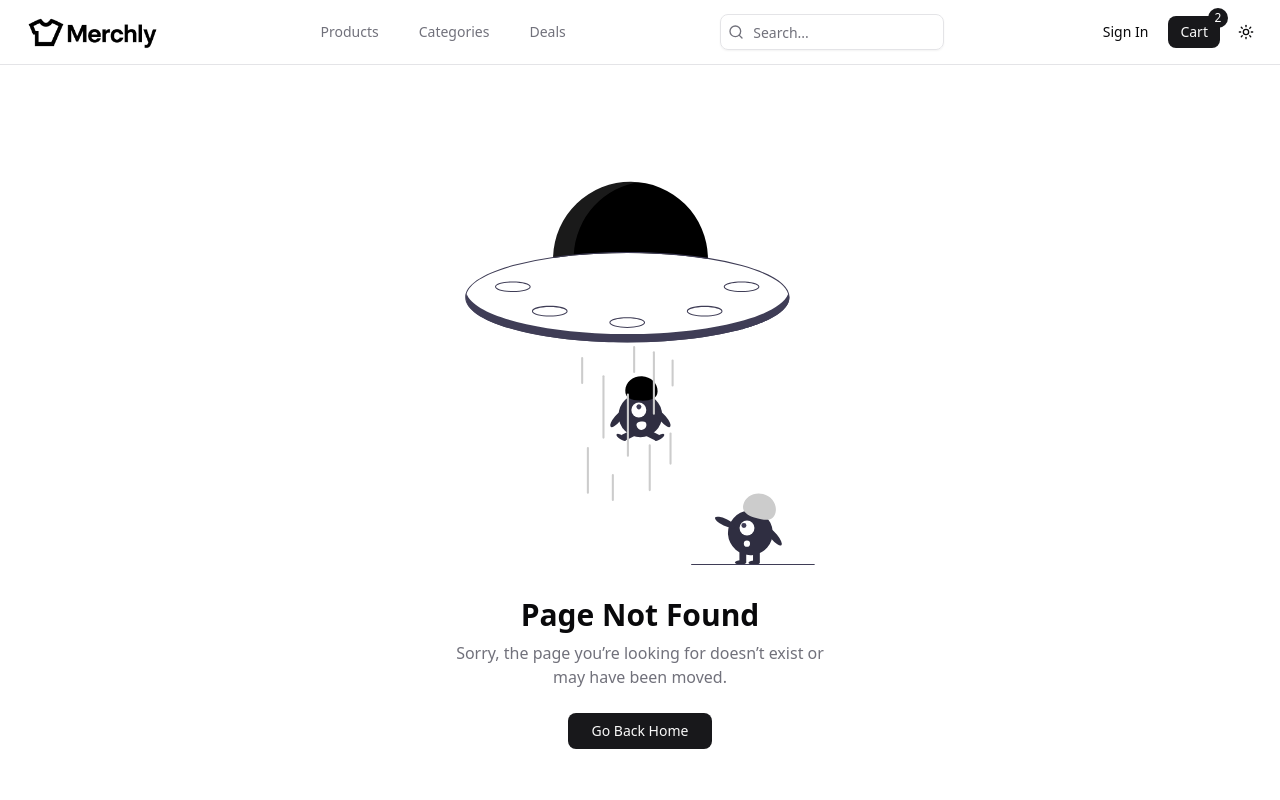
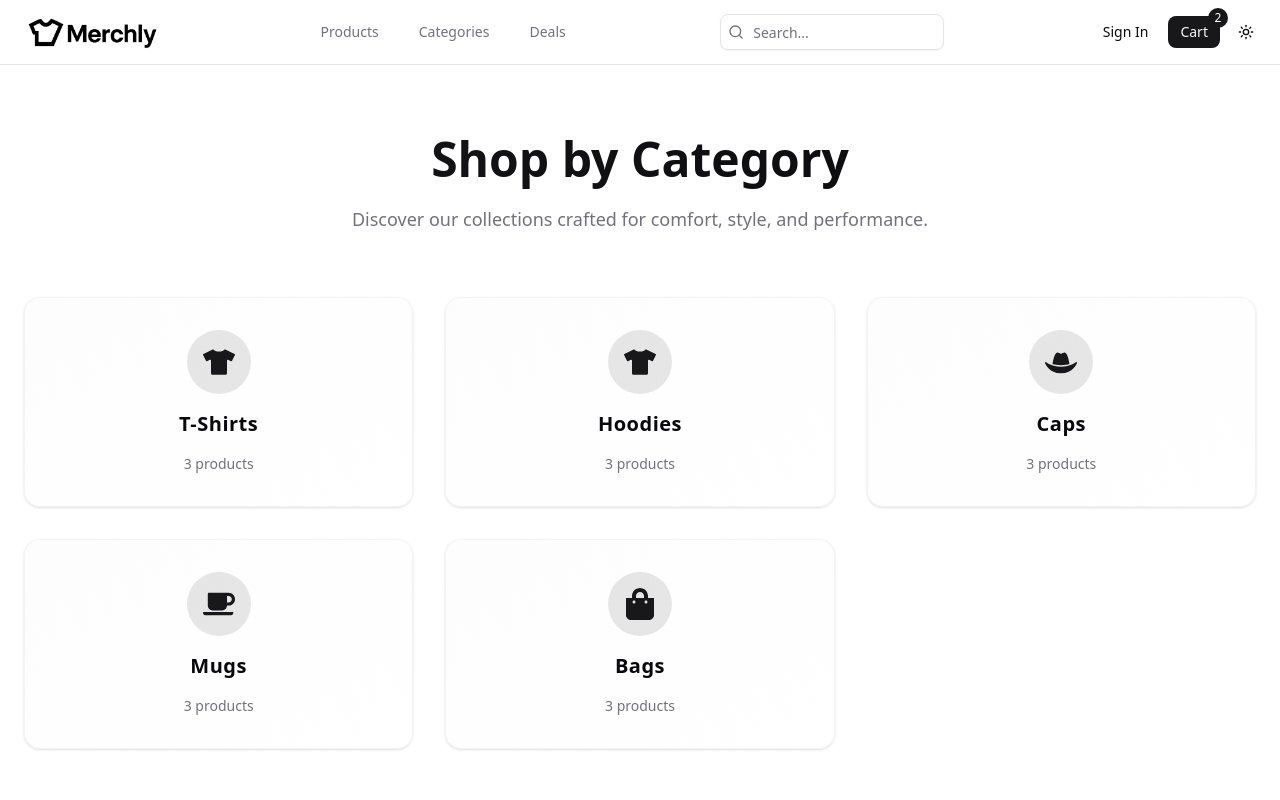
Before and after one commit to Ujjwalprajapati16/Merchly, a Next.js app in the folder web/: page /categories in a window 1280 px wide. Before the commit this address had no page. Shown: the top 800 px of the page. Built offline with nearby package versions, Linux system fonts and the light colour scheme.

Commit message:
ui: add categories page and their required components and fix home page with dynamic routes

```diff
--- a/web/src/app/(home)/components/FeaturedProducts.tsx
+++ b/web/src/app/(home)/components/FeaturedProducts.tsx
@@ -5,47 +5,24 @@ import { Card, CardContent } from "@/components/ui/card";
 import { Button } from "@/components/ui/button";
 import { FaShoppingCart } from "react-icons/fa";
 import Image from "next/image.js";
-
-const imageurl = "https://res.cloudinary.com/dpodyegcn/image/upload/v1757846529/cld-sample-5.jpg";
-const featuredProducts = [
-  {
-    id: 1,
-    name: "Classic Graphic Tee",
-    price: "$29",
-    // icon: <FaTshirt className="w-12 h-12 text-muted-foreground" />,
-    image: imageurl
-  },
-  {
-    id: 2,
-    name: "Cozy Hoodie",
-    price: "$49",
-    image: imageurl
-  },
-  {
-    id: 3,
-    name: "Stylish Cap",
-    price: "$19",
-    image: imageurl
-  },
-  {
-    id: 4,
-    name: "Coffee Mug",
-    price: "$15",
-    image: imageurl
-  },
-];
+import products from "@/_db/product.json";
 
 const FeaturedProducts = () => {
+  // Sort products by ID descending (latest first) and take top 4
+  const latestProducts = [...products]
+    .sort((a, b) => b.id - a.id)
+    .slice(0, 4);
+
   return (
     <section className="w-full py-16 px-6 bg-background">
       <div className="max-w-6xl mx-auto text-center">
         <h2 className="text-3xl font-semibold mb-3">Featured Products</h2>
         <p className="text-muted-foreground mb-10">
-          Check out our top-selling merchandise handpicked just for you.
+          Check out our latest merchandise handpicked just for you.
         </p>
 
         <div className="grid gap-8 sm:grid-cols-2 lg:grid-cols-4">
-          {featuredProducts.map((product, i) => (
+          {latestProducts.map((product, i) => (
             <motion.div
               key={product.id}
               initial={{ opacity: 0, y: 30 }}
@@ -53,15 +30,20 @@ const FeaturedProducts = () => {
               transition={{ delay: i * 0.1, duration: 0.4 }}
               viewport={{ once: true }}
             >
-              <Card className="group relative overflow-hidden border border-border/40 rounded-2xl shadow-sm hover:shadow-xl transition-all duration-300">
+              <Card className="group relative overflow-hidden border border-border/40 rounded-2xl shadow-sm hover:shadow-xl transition-all duration-300 cursor-pointer">
                 <div className="flex items-center justify-center w-full h-56 bg-muted/10 rounded-t-2xl mb-4 overflow-hidden">
                   <Image
-                    src={product.image || ""}
+                    src={Array.isArray(product.image) ? product.image[0] : product.image}
                     alt={product.name}
                     width={300}
                     height={300}
-                    className="object-contain w-full h-full"
+                    className="object-contain w-full h-full rounded-2xl border"
                   />
+                  {product.badge && (
+                    <span className="absolute top-3 right-3 bg-primary text-white text-xs px-2 py-1 rounded-full dark:bg-primary/80 dark:text-primary-foreground">
+                      {product.badge}
+                    </span>
+                  )}
                 </div>
 
                 <CardContent className="p-6 flex flex-col items-center text-center space-y-2">
@@ -72,7 +54,6 @@ const FeaturedProducts = () => {
                   </Button>
                 </CardContent>
               </Card>
-
             </motion.div>
           ))}
         </div>
--- a/web/src/app/(home)/components/ProductCategories.tsx
+++ b/web/src/app/(home)/components/ProductCategories.tsx
@@ -2,48 +2,38 @@
 
 import { motion } from "framer-motion";
 import { Card, CardContent } from "@/components/ui/card";
-import { FaTshirt, FaHatCowboy, FaMugHot, FaClipboard, FaShoppingBag } from "react-icons/fa";
+import products from "@/_db/product.json";
+import {
+  FaTshirt,
+  FaHatCowboy,
+  FaMugHot,
+  FaClipboard,
+  FaShoppingBag,
+} from "react-icons/fa";
+import Link from "next/link";
+import { JSX } from "react";
 
-const categories = [
-  {
-    id: 1,
-    name: "T-Shirts",
-    icon: <FaTshirt className="w-6 h-6 text-primary" />,
-    description: "Soft, comfortable, and stylish tees for every occasion.",
-  },
-  {
-    id: 2,
-    name: "Hoodies",
-    icon: <FaTshirt className="w-6 h-6 text-primary" />,
-    description: "Cozy hoodies to keep you warm and trendy all year.",
-  },
-  {
-    id: 3,
-    name: "Caps",
-    icon: <FaHatCowboy className="w-6 h-6 text-primary" />,
-    description: "Classic caps to complete your casual look.",
-  },
-  {
-    id: 4,
-    name: "Mugs",
-    icon: <FaMugHot className="w-6 h-6 text-primary" />,
-    description: "Personalized mugs perfect for coffee lovers.",
-  },
-  {
-    id: 5,
-    name: "Posters",
-    icon: <FaClipboard className="w-6 h-6 text-primary" />,
-    description: "High-quality posters to decorate your space.",
-  },
-  {
-    id: 6,
-    name: "Bags",
-    icon: <FaShoppingBag className="w-6 h-6 text-primary" />,
-    description: "Durable and stylish bags for everyday use.",
-  },
-];
+// Map category names to icons
+const categoryIcons: Record<string, JSX.Element> = {
+  "T-Shirts": <FaTshirt className="w-6 h-6 text-primary" />,
+  "Hoodies": <FaTshirt className="w-6 h-6 text-primary" />,
+  "Caps": <FaHatCowboy className="w-6 h-6 text-primary" />,
+  "Mugs": <FaMugHot className="w-6 h-6 text-primary" />,
+  "Posters": <FaClipboard className="w-6 h-6 text-primary" />,
+  "Bags": <FaShoppingBag className="w-6 h-6 text-primary" />,
+};
 
 const ProductCategories = () => {
+  // Generate unique categories dynamically
+  const categories = Array.from(new Set(products.map((p) => p.category))).map(
+    (cat) => ({
+      name: cat,
+      slug: cat.toLowerCase().replace(/\s+/g, "-"),
+      icon: categoryIcons[cat] || <FaClipboard className="w-6 h-6 text-primary" />,
+      description: `Explore our exclusive ${cat.toLowerCase()} collection.`,
+    })
+  );
+
   return (
     <section className="w-full py-16 px-6 bg-background">
       <div className="max-w-6xl mx-auto text-center">
@@ -55,21 +45,25 @@ const ProductCategories = () => {
         <div className="grid gap-6 sm:grid-cols-2 lg:grid-cols-3">
           {categories.map((cat, i) => (
             <motion.div
-              key={cat.id}
+              key={cat.slug}
               initial={{ opacity: 0, y: 30 }}
               whileInView={{ opacity: 1, y: 0 }}
               transition={{ delay: i * 0.1, duration: 0.4 }}
               viewport={{ once: true }}
             >
-              <Card className="group relative overflow-hidden border border-border/40 hover:border-primary/50 transition-all duration-300 rounded-2xl hover:shadow-lg hover:shadow-primary/10">
+              <Link href={`/categories/${cat.slug}`}>
+                <Card className="group relative overflow-hidden border border-border/40 hover:border-primary/50 transition-all duration-300 rounded-2xl hover:shadow-lg hover:shadow-primary/10 cursor-pointer">
                   <CardContent className="p-6 flex flex-col items-center text-center space-y-3">
                     <div className="w-14 h-14 flex items-center justify-center rounded-full bg-muted group-hover:bg-primary/10 transition-colors">
                       {cat.icon}
                     </div>
                     <h3 className="text-lg font-medium">{cat.name}</h3>
-                  <p className="text-sm text-muted-foreground leading-relaxed">{cat.description}</p>
+                    <p className="text-sm text-muted-foreground leading-relaxed">
+                      {cat.description}
+                    </p>
                   </CardContent>
                 </Card>
+              </Link>
             </motion.div>
           ))}
         </div>
--- /dev/null
+++ b/web/src/app/categories/[slug]/page.tsx
@@ -0,0 +1,28 @@
+import { notFound } from "next/navigation";
+import products from "@/_db/product.json";
+import ProductCard from "@/components/ProductCard";
+import CategoriesHero from "../components/CategoriesHero";
+
+
+export default async function CategoryDetails({ params }: { params: Promise<{ slug: string }> }) {
+  const { slug } = await params;
+
+  const categoryName = slug.replace(/-/g, " ").replace(/\b\w/g, (c) => c.toUpperCase());
+  const categoryProducts = products.filter(
+    (p) => p.category.toLowerCase().replace(/\s+/g, "-") === slug
+  );
+
+  if (categoryProducts.length === 0) return notFound();
+
+  return (
+    <div className="container mx-auto px-6 py-10">
+      <CategoriesHero title={categoryName} subtitle={`Explore all ${categoryName} products`} />
+
+      <div className="grid grid-cols-1 sm:grid-cols-2 md:grid-cols-3 gap-8 mt-8">
+        {categoryProducts.map((product) => (
+          <ProductCard key={product.id} product={product} />
+        ))}
+      </div>
+    </div>
+  );
+}
--- /dev/null
+++ b/web/src/app/categories/components/CategoriesHero.tsx
@@ -0,0 +1,37 @@
+"use client";
+
+import { motion } from "framer-motion";
+
+interface CategoriesHeroProps {
+  title: string;
+  subtitle: string;
+}
+
+const CategoriesHero = ({ title, subtitle }: CategoriesHeroProps) => {
+  return (
+    <section className="relative w-full py-20 px-6 bg-gradient-to-r from-purple-600 via-pink-500 to-orange-400 text-white text-center overflow-hidden rounded-3xl">
+      {/* subtle animated gradient overlay */}
+      <motion.div
+        className="absolute inset-0 bg-[radial-gradient(circle_at_top_left,rgba(255,255,255,0.2),transparent)]"
+        animate={{ opacity: [0.7, 0.9, 0.7] }}
+        transition={{ duration: 5, repeat: Infinity, ease: "easeInOut" }}
+      />
+
+      <motion.div
+        className="relative z-10 max-w-3xl mx-auto"
+        initial={{ opacity: 0, y: 40 }}
+        animate={{ opacity: 1, y: 0 }}
+        transition={{ duration: 0.8 }}
+      >
+        <h1 className="text-5xl font-extrabold tracking-tight mb-4 drop-shadow-md">
+          {title}
+        </h1>
+        <p className="text-lg md:text-xl font-light opacity-90">
+          {subtitle}
+        </p>
+      </motion.div>
+    </section>
+  );
+};
+
+export default CategoriesHero;
--- /dev/null
+++ b/web/src/app/categories/components/CategoryCard.tsx
@@ -0,0 +1,43 @@
+"use client";
+
+import Link from "next/link";
+import { motion } from "framer-motion";
+import { Card, CardContent } from "@/components/ui/card";
+import { IconType } from "react-icons";
+
+interface CategoryCardProps {
+  name: string;
+  slug: string;
+  count: number;
+  Icon: IconType;
+}
+
+export default function CategoryCard({ name, slug, count, Icon }: CategoryCardProps) {
+  return (
+    <Link href={`/categories/${slug}`}>
+      <motion.div
+        whileHover={{ scale: 1.05, y: -4 }}
+        transition={{ type: "spring", stiffness: 300 }}
+      >
+        <Card className="group relative overflow-hidden rounded-2xl border border-border/40 p-8 text-center shadow-sm hover:shadow-xl transition-all duration-300 bg-gradient-to-br from-muted/20 to-background">
+          <CardContent className="flex flex-col items-center space-y-4">
+            <div className="p-4 rounded-full bg-primary/10 group-hover:bg-primary/20 transition-colors">
+              <Icon className="w-8 h-8 text-primary group-hover:scale-110 transition-transform" />
+            </div>
+            <h3 className="text-xl font-semibold tracking-wide group-hover:text-primary transition-colors">
+              {name}
+            </h3>
+            <p className="text-sm text-muted-foreground">{count} products</p>
+          </CardContent>
+
+          {/* Animated underline */}
+          <motion.div
+            className="absolute bottom-0 left-0 h-1 w-0 bg-primary"
+            whileHover={{ width: "100%" }}
+            transition={{ duration: 0.3 }}
+          />
+        </Card>
+      </motion.div>
+    </Link>
+  );
+}
--- /dev/null
+++ b/web/src/app/categories/page.tsx
@@ -0,0 +1,68 @@
+"use client";
+
+import products from "@/_db/product.json";
+import CategoryCard from "./components/CategoryCard";
+import {
+  FaTshirt,
+  FaShoppingBag,
+  FaCoffee,
+  FaHatCowboy,
+} from "react-icons/fa";
+import { motion } from "framer-motion";
+import { IconType } from "react-icons";
+
+export default function CategoriesPage() {
+  const iconMap: Record<string, IconType> = {
+    "t-shirts": FaTshirt,
+    "hoodies": FaTshirt,
+    "mugs": FaCoffee,
+    "bags": FaShoppingBag,
+    "caps": FaHatCowboy,
+  };
+
+  const categories = Array.from(new Set(products.map((p) => p.category))).map((category) => {
+    const slug = category.toLowerCase().replace(/\s+/g, "-");
+    const count = products.filter((p) => p.category === category).length;
+    const Icon = iconMap[slug] || FaShoppingBag;
+
+    return { name: category, slug, count, Icon };
+  });
+
+  return (
+    <section className="container mx-auto px-6 py-16">
+      <motion.div
+        className="text-center mb-16"
+        initial={{ opacity: 0, y: 20 }}
+        animate={{ opacity: 1, y: 0 }}
+        transition={{ duration: 0.6 }}
+      >
+        <h1 className="text-4xl md:text-5xl font-bold mb-4 bg-gradient-to-r from-primary to-foreground bg-clip-text text-transparent py-1.5">
+          Shop by Category
+        </h1>
+        <p className="text-muted-foreground text-lg">
+          Discover our collections crafted for comfort, style, and performance.
+        </p>
+      </motion.div>
+
+      <motion.div
+        className="grid grid-cols-1 sm:grid-cols-2 lg:grid-cols-3 gap-8"
+        initial="hidden"
+        animate="visible"
+        variants={{
+          hidden: {},
+          visible: { transition: { staggerChildren: 0.1 } },
+        }}
+      >
+        {categories.map((cat) => (
+          <motion.div
+            key={cat.slug}
+            initial={{ opacity: 0, y: 20 }}
+            animate={{ opacity: 1, y: 0 }}
+          >
+            <CategoryCard {...cat} />
+          </motion.div>
+        ))}
+      </motion.div>
+    </section>
+  );
+}
--- a/web/src/app/products/[slug]/page.tsx
+++ b/web/src/app/products/[slug]/page.tsx
@@ -1,5 +1,5 @@
 import { notFound } from "next/navigation";
-import products from "../_db/product.json";
+import products from "@/_db/product.json";
 import ProductCarousel from "./components/ProductCarousel";
 import ProductInfo from "./components/ProductInfo";
 
--- a/web/src/app/products/components/ProductGrid.tsx
+++ b/web/src/app/products/components/ProductGrid.tsx
@@ -1,7 +1,7 @@
 "use client";
 
 import { useState } from "react";
-import ProductCard from "./ProductCard";
+import ProductCard from "../../../components/ProductCard";
 import SortDropdown from "./SortDropdown";
 import { Product } from "@/types/productTypes.js";
 
--- a/web/src/app/products/page.tsx
+++ b/web/src/app/products/page.tsx
@@ -2,13 +2,13 @@ import ProductsHero from "./components/ProductsHero";
 import ProductGrid from "./components/ProductGrid";
 
 
-import productsData from "./_db/product.json";
+import productsData from "@/_db/product.json";
 
 export default function Products() {
   return (
-    <>
+    <div className="py-6 px-6">
       <ProductsHero />
       <ProductGrid products={productsData} />
-    </>
+    </div>
   );
 }
```
Also changed, not shown: web/src/_db/product.json (renamed from web/src/app/products/_db/product.json), web/src/components/ProductCard.tsx (renamed from web/src/app/products/components/ProductCard.tsx). Lines whose indentation alone changed are shown as unchanged.
